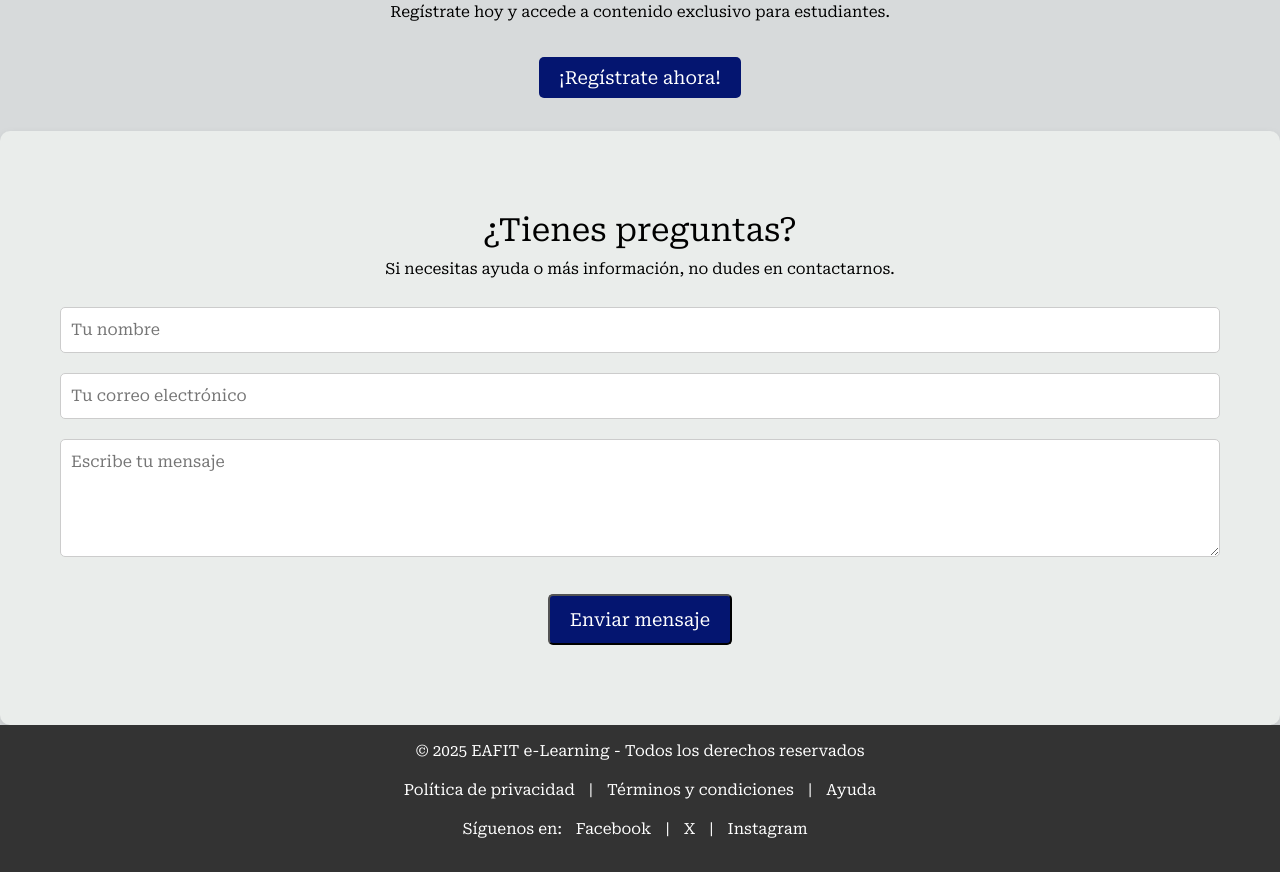
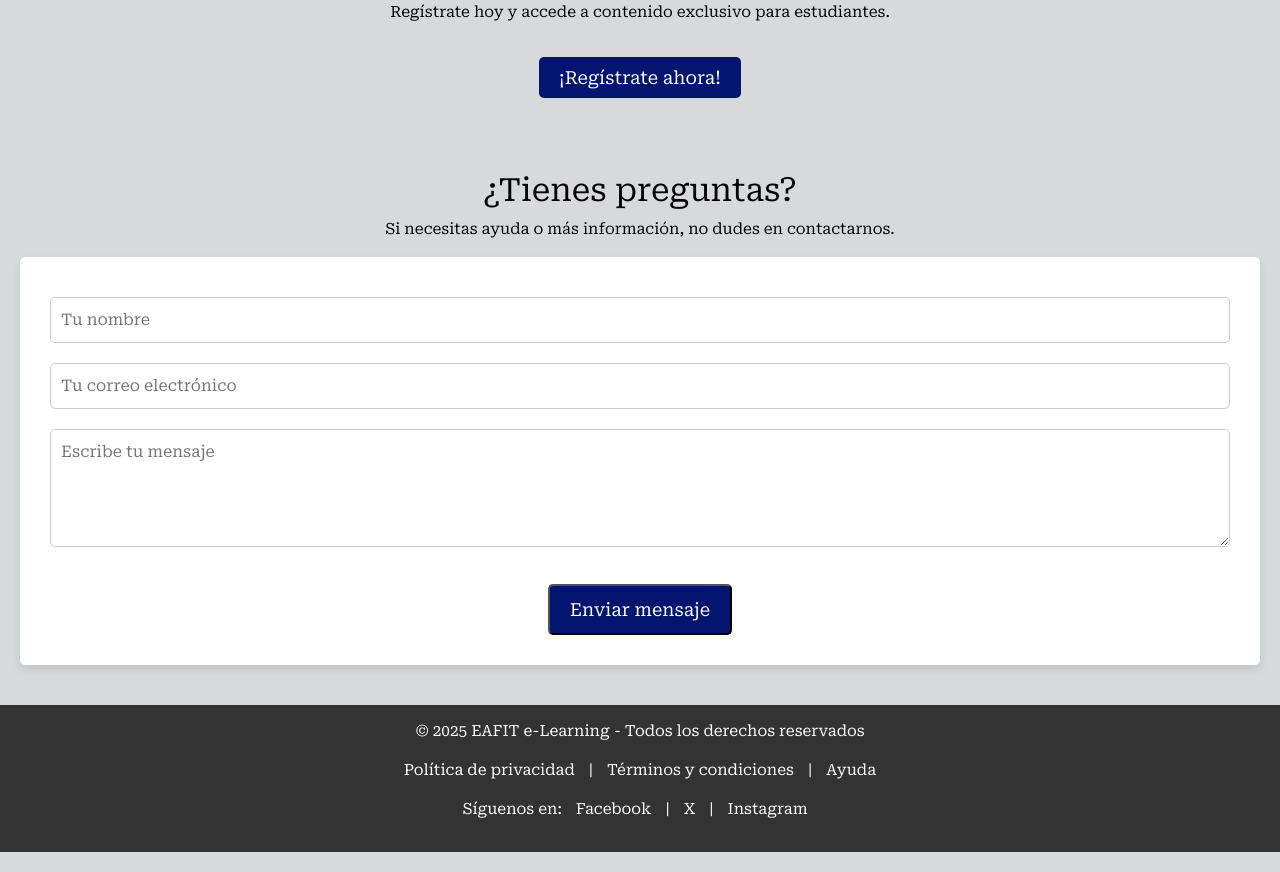
Before and after one commit to rebenew/frontendOmegaCursos, an Angular app: page / in a window 1280 px wide. Shown: the part 1120-1992 px from the top of the page. Built offline with nearby package versions, Linux system fonts and the light colour scheme.

Commit message:
Refactor contact section layout and styling on landing page

```diff
--- a/src/app/Pages/landing-page/landing-page.component.html
+++ b/src/app/Pages/landing-page/landing-page.component.html
@@ -67,12 +67,13 @@
   <br />
   <a class="signup-button" routerLink="/signup" routerLinkActive="active">¡Regístrate ahora!</a>
 </section>
-<div class="contact-box">
+
 <section id="contacto">
   <h2>¿Tienes preguntas?</h2>
   <p>Si necesitas ayuda o más información, no dudes en contactarnos.</p>
   <form action="#" method="POST">
 
+   <div class="form-container">
     <div class="form-group">
       <input type="text" name="name" placeholder="Tu nombre" required />
     </div>
@@ -93,7 +94,6 @@
       ></textarea>
     </div>
     <button type="submit" class="cta-button">Enviar mensaje</button>
-
+  </div>
   </form>
 </section>
-</div>
--- a/src/app/Pages/landing-page/landing-page.component.scss
+++ b/src/app/Pages/landing-page/landing-page.component.scss
@@ -36,6 +36,9 @@ section {
     box-shadow: 0 4px 8px rgba(0, 0, 0, 0.1);
 }
 
+
+
+
 .form-group input, .form-group textarea {
     width: 100%;
     padding: 10px;
@@ -44,10 +47,9 @@ section {
     border-radius: 5px;
 }
 
-.contact-box{
-    background: #EAEDEB;
-    padding: 40px;
-    border-radius:10px;
-    text-align: center;
-    box-shadow: 0px 4px 10px rgba(0, 0, 0, 0.1);
-}
+.form-container {
+    background-color: white;
+    padding:30px;
+    border-radius: 5px;
+    box-shadow: 0 4px 8px rgba(0, 0, 0, 0.1);
+}//
```
